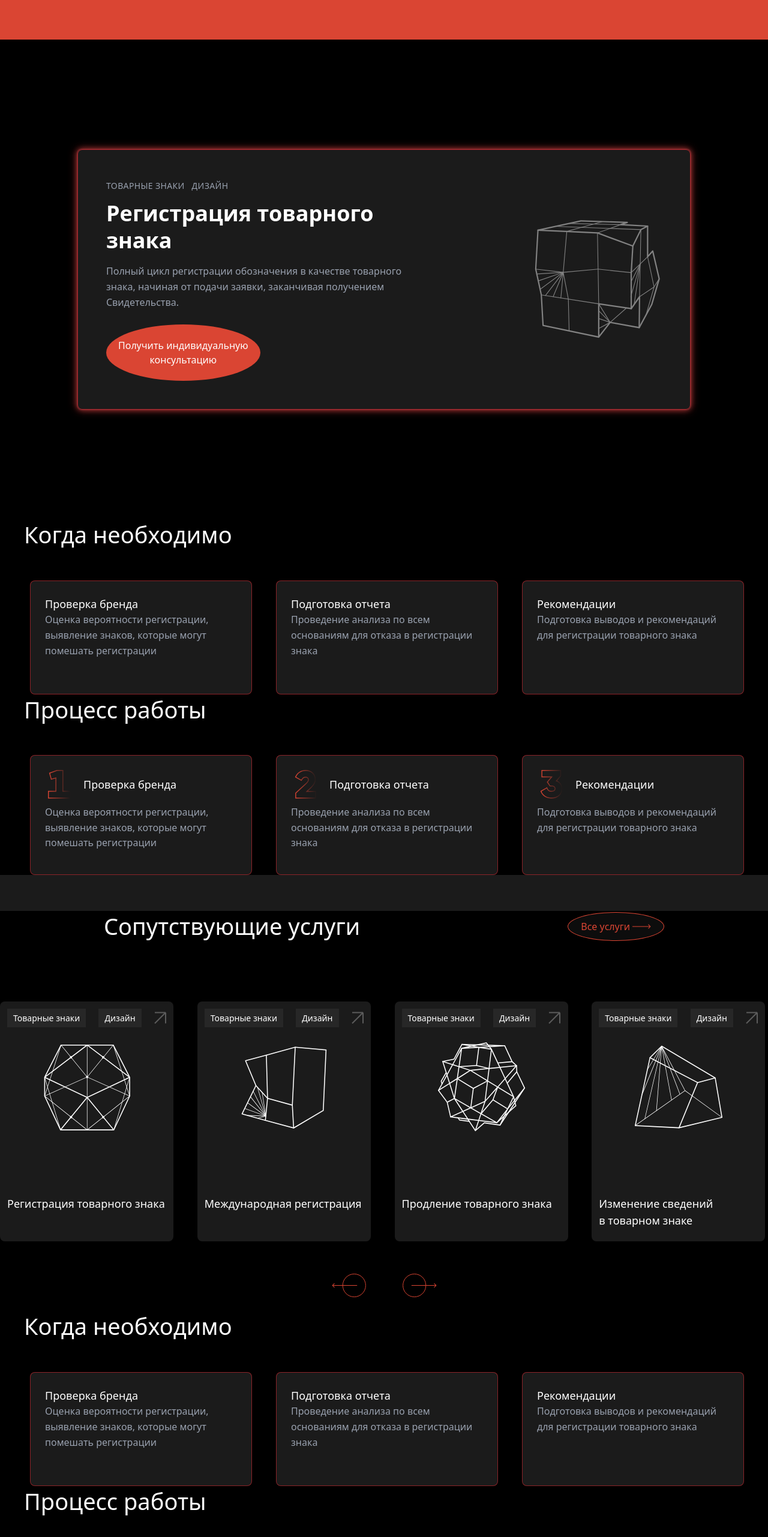
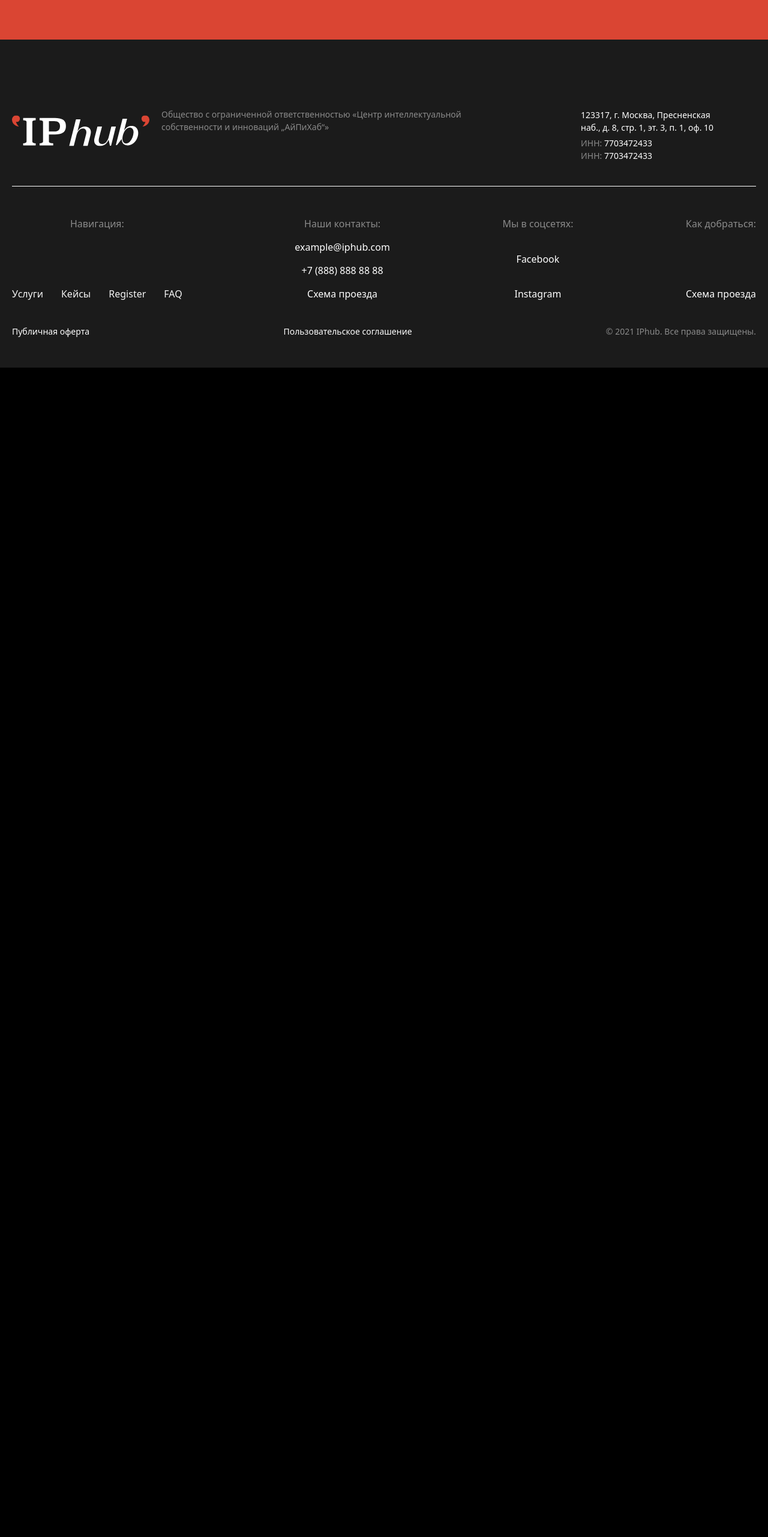
Before and after one commit to buranJ/IP, a React (Vite) app: page / in a window 1280 px wide. Shown: the part 7477-10040 px from the top of the page at 60% size. After the commit the page ends 8090 px from the top, so only its background shows below. Built offline with nearby package versions, Linux system fonts and the light colour scheme.

Commit message:
закончен все регистров

```diff
--- a/src/pages/HeaderService/HeaderService.jsx
+++ b/src/components/HeaderService/HeaderService.jsx
@@ -1,5 +1,5 @@
 import { useState, useEffect } from "react";
-import Circle from "../../components/Button/Circle";
+import Circle from "../Button/Circle";
 import arrow from "../../assets/img/Hero/Arrow 8.svg";
 
 function HeaderService() {
--- /dev/null
+++ b/src/components/HeroFrom/HeroFom.jsx
@@ -0,0 +1,40 @@
+
+import Elipse from "../../components/Button/Elipse";
+import obj from "../../assets/img/Prod/obj.svg";
+
+function HeroFrom() {
+    return (
+        <>
+            <section className="bg-black min-h-screen flex items-center justify-center p-5">
+                <div className="container">
+                    <div className="relative bg-[#1B1B1B] flex flex-wrap md:flex-nowrap justify-between items-center text-white rounded-lg border border-red-500/30 shadow-[0_0_15px_rgba(255,77,77,0.4)] p-8 md:p-12 mx-auto max-w-screen-lg before:absolute before:inset-0 before:rounded-lg before:border before:border-red-500/60 before:shadow-[0_0_10px_rgba(255,77,77,0.6)] before:pointer-events-none">
+
+                        <div className="max-w-lg text-left">
+                            <a href="/" className="text-sm font-medium uppercase text-gray-400 tracking-wide">
+                                Товарные знаки &nbsp; Дизайн
+                            </a>
+                            <h2 className="text-4xl font-semibold mt-3 leading-tight">
+                                Регистрация товарного знака
+                            </h2>
+                            <p className="text-gray-400 mt-4 leading-relaxed">
+                                Полный цикл регистрации обозначения в качестве товарного знака, начиная от подачи заявки, заканчивая получением Свидетельства.
+                            </p>
+                            <div className="mt-6">
+                                <Elipse bg="#DA4533" className="px-6 py-3 text-lg font-medium transition duration-300 ease-in-out transform hover:scale-105">
+                                    Получить индивидуальную <br /> консультацию
+                                </Elipse>
+                            </div>
+                        </div>
+                        <div className="hidden md:block">
+                            <img src={obj} alt="3D-объект" className="max-w-xs opacity-90" />
+                        </div>
+                    </div>
+                </div>
+            </section>
+
+        </>
+
+    );
+}
+
+export default HeroFrom;
--- a/src/pages/Numbers/Numbers.jsx
+++ b/src/components/Numbers/Numbers.jsx
@@ -1,6 +1,6 @@
 import React from "react";
 
-import numberData from "../Numbers/Numbers.json";
+import numberData from "./Numbers.json";
 import num1 from "../../assets/img/Numbers/1.svg";
 import num2 from "../../assets/img/Numbers/2.svg";
 import num3 from "../../assets/img/Numbers/3.svg";
--- a/src/pages/Register/Register.jsx
+++ b/src/components/Register/Register.jsx
@@ -1,5 +1,5 @@
 
-import registerData from "../Register/Register.json";
+import registerData from "./Register.json";
 
 function Register() {
   return (
--- a/src/pages/ServiceSwiper/Service.jsx
+++ b/src/components/ServiceSwiper/Service.jsx
@@ -16,7 +16,7 @@ import foto3 from "../../assets/img/ServiceSwiper/object3.svg"
 import foto4 from "../../assets/img/ServiceSwiper/object4.svg"
 import foto5 from "../../assets/img/ServiceSwiper/object5.svg"
 
-import Circle from "../../components/Button/Circle";
+import Circle from "../Button/Circle";
 import HeaderService from "../HeaderService/HeaderService";
 import { object } from "prop-types";
 
--- a/src/pages/Home/Home.jsx
+++ b/src/pages/Home/Home.jsx
@@ -7,9 +7,7 @@ import Cases from "../../components/Cases"
 import Quiz from "../../components/Quiz"
 import Experts from "../../components/Experts"
 import Consultation from "../../components/Consultation"
-import ProdCase from "../../pages/ProdCase/ProductCase"
-import Register from "../../pages/Register/Register"
-import Numbers from "../../pages/Numbers/Numbers"
+
 
 
 
@@ -27,10 +25,6 @@ export const Home = () => {
             <Cases />
             <Experts />
             <Consultation />
-            <ProdCase />
-            <Register />
-            <Numbers />
-
         </main>
     )
 }
--- a/src/pages/ProdCase/ProductCase.jsx
+++ b/src/pages/ProdCase/ProductCase.jsx
@@ -1,44 +1,17 @@
-
-import Elipse from "../../components/Button/Elipse";
-import obj from "../../assets/img/Prod/obj.svg";
-import Register from "../Register/Register";
-import Numbers from "../Numbers/Numbers";
-
-import ServiceSwiper from "../ServiceSwiper/Service"
+import HeroFrom from "../../components/HeroFrom/HeroFom";
+import Register from "../../components/Register/Register";
+import Numbers from "../../components/Numbers/Numbers";
+import ServiceSwiper from "../../components/ServiceSwiper/Service"
+import Consultation from "../../components/Consultation"
 
 function ProdCase() {
     return (
         <>
-            <section className="bg-black min-h-screen flex items-center justify-center p-5">
-                <div className="container">
-                    <div className="relative bg-[#1B1B1B] flex flex-wrap md:flex-nowrap justify-between items-center text-white rounded-lg border border-red-500/30 shadow-[0_0_15px_rgba(255,77,77,0.4)] p-8 md:p-12 mx-auto max-w-screen-lg before:absolute before:inset-0 before:rounded-lg before:border before:border-red-500/60 before:shadow-[0_0_10px_rgba(255,77,77,0.6)] before:pointer-events-none">
-
-                        <div className="max-w-lg text-left">
-                            <a href="/" className="text-sm font-medium uppercase text-gray-400 tracking-wide">
-                                Товарные знаки &nbsp; Дизайн
-                            </a>
-                            <h2 className="text-4xl font-semibold mt-3 leading-tight">
-                                Регистрация товарного знака
-                            </h2>
-                            <p className="text-gray-400 mt-4 leading-relaxed">
-                                Полный цикл регистрации обозначения в качестве товарного знака, начиная от подачи заявки, заканчивая получением Свидетельства.
-                            </p>
-                            <div className="mt-6">
-                                <Elipse bg="#DA4533" className="px-6 py-3 text-lg font-medium transition duration-300 ease-in-out transform hover:scale-105">
-                                    Получить индивидуальную <br /> консультацию
-                                </Elipse>
-                            </div>
-                        </div>
-                        <div className="hidden md:block">
-                            <img src={obj} alt="3D-объект" className="max-w-xs opacity-90" />
-                        </div>
-                    </div>
-                </div>
-            </section>
+            <HeroFrom />
             < Register />
             <Numbers />
-
             <ServiceSwiper />
+            <Consultation />
         </>
 
     );
```
Also changed, not shown: src/components/Numbers/Numbers.json (renamed from src/pages/Numbers/Numbers.json), src/components/Register/Register.json (renamed from src/pages/Register/Register.json), src/components/ServiceSwiper/index.css (renamed from src/pages/ServiceSwiper/index.css).
